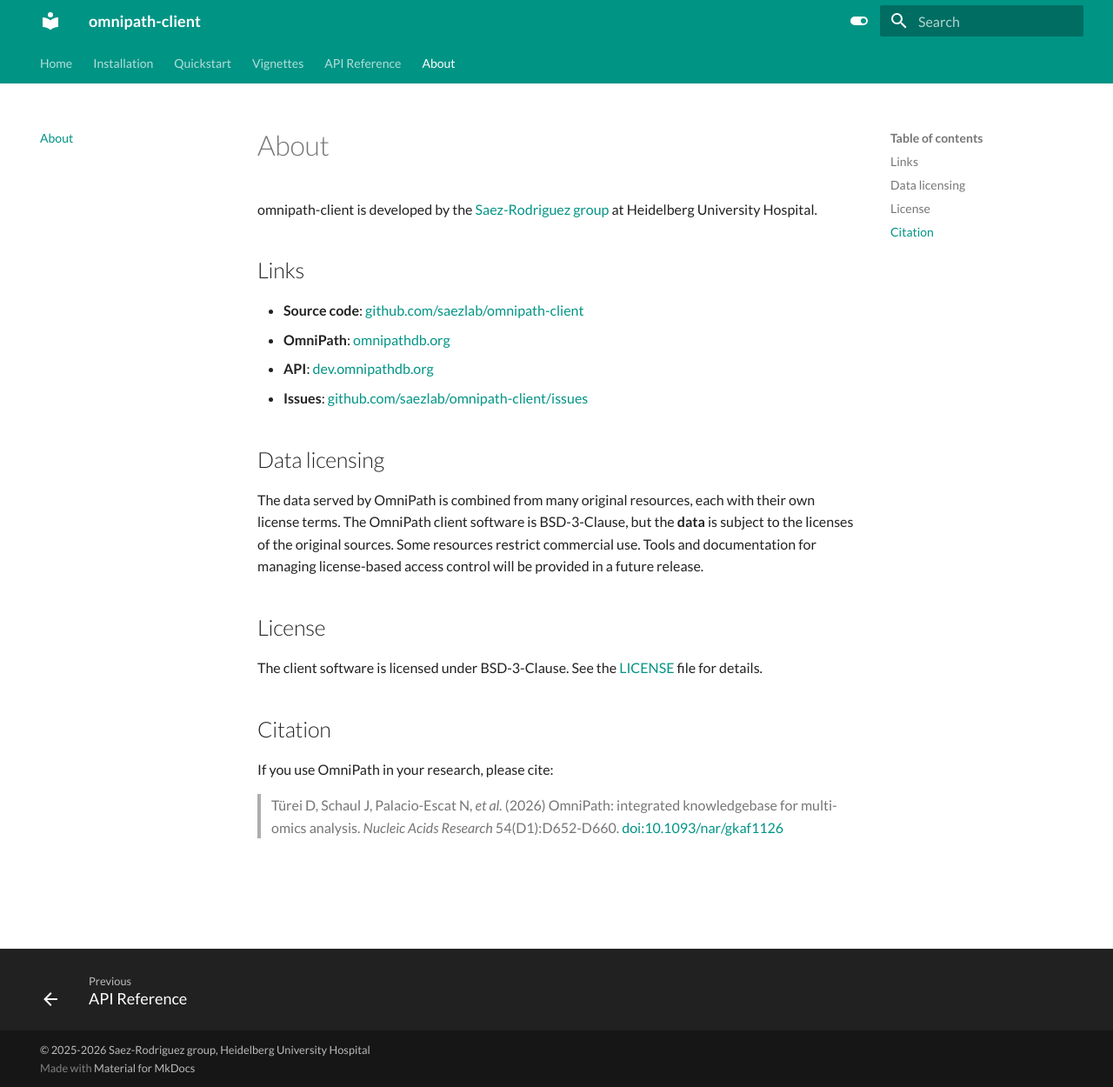
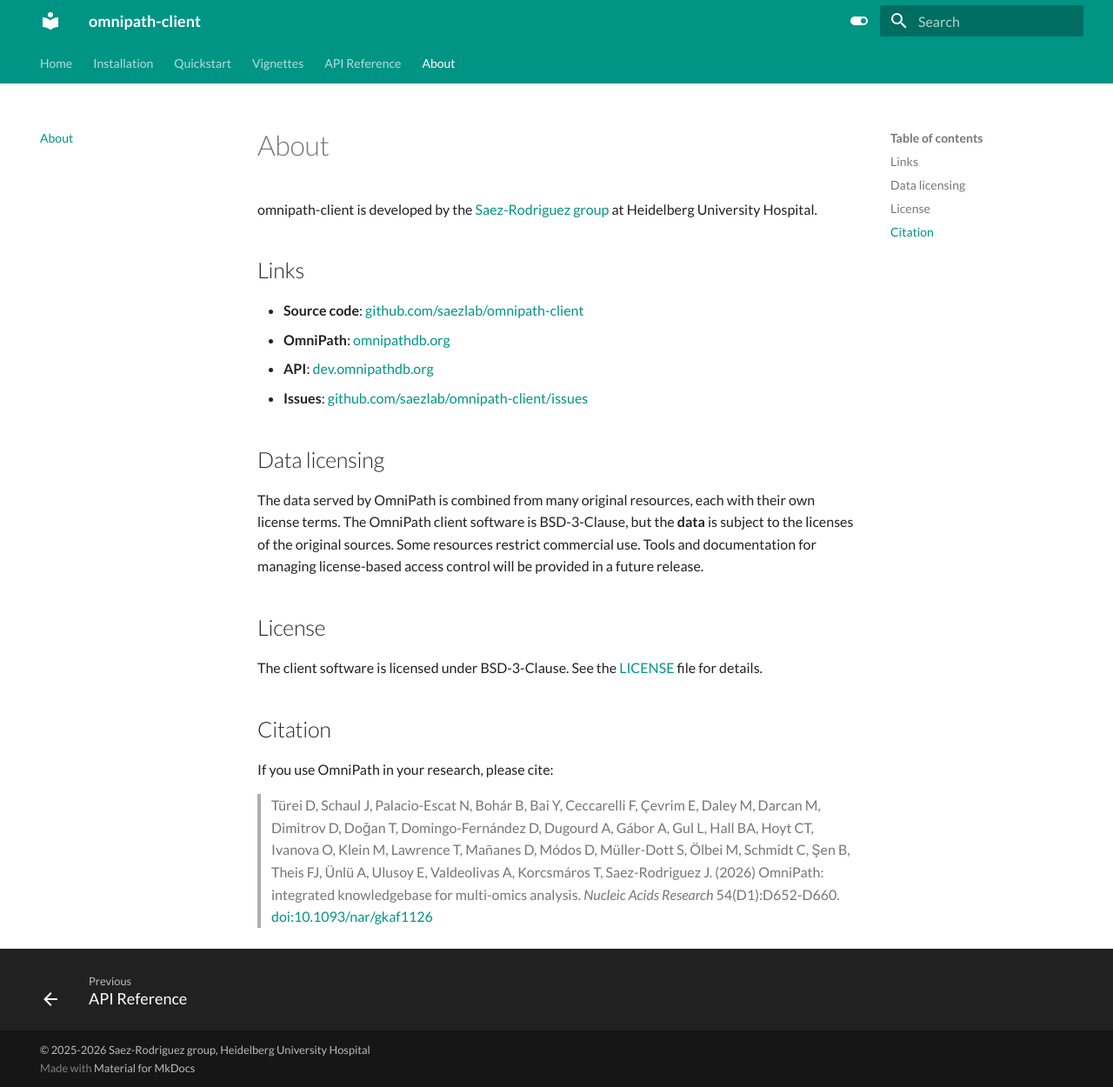
Before and after one commit to saezlab/omnipath-client, an MkDocs documentation site: the page built from docs/about.md, in a window 1280 px wide and 1250 px high. Shown: the whole window at 87% size. Built offline with MkDocs 1.6.1 and Material for MkDocs 9.7.7, drawn with Linux system fonts in a browser that asks for light colours.

Commit message:
Fix citation: complete author list for NAR 2026 paper
Include all 32 authors instead of et al. for the OmniPath NAR
2026 paper (doi:10.1093/nar/gkaf1126) in README and About page.

Co-Authored-By: Claude Opus 4.6 (1M context) <noreply@anthropic.com>

```diff
--- a/docs/about.md
+++ b/docs/about.md
@@ -28,7 +28,11 @@ file for details.
 
 If you use OmniPath in your research, please cite:
 
-> Türei D, Schaul J, Palacio-Escat N, *et al.* (2026)
-> OmniPath: integrated knowledgebase for multi-omics analysis.
-> *Nucleic Acids Research* 54(D1):D652-D660.
+> Türei D, Schaul J, Palacio-Escat N, Bohár B, Bai Y, Ceccarelli F,
+> Çevrim E, Daley M, Darcan M, Dimitrov D, Doğan T, Domingo-Fernández D,
+> Dugourd A, Gábor A, Gul L, Hall BA, Hoyt CT, Ivanova O, Klein M,
+> Lawrence T, Mañanes D, Módos D, Müller-Dott S, Ölbei M, Schmidt C,
+> Şen B, Theis FJ, Ünlü A, Ulusoy E, Valdeolivas A, Korcsmáros T,
+> Saez-Rodriguez J. (2026) OmniPath: integrated knowledgebase for
+> multi-omics analysis. *Nucleic Acids Research* 54(D1):D652-D660.
 > [doi:10.1093/nar/gkaf1126](https://doi.org/10.1093/nar/gkaf1126)
```
Also changed, not shown: README.md (+7 -3 lines).
